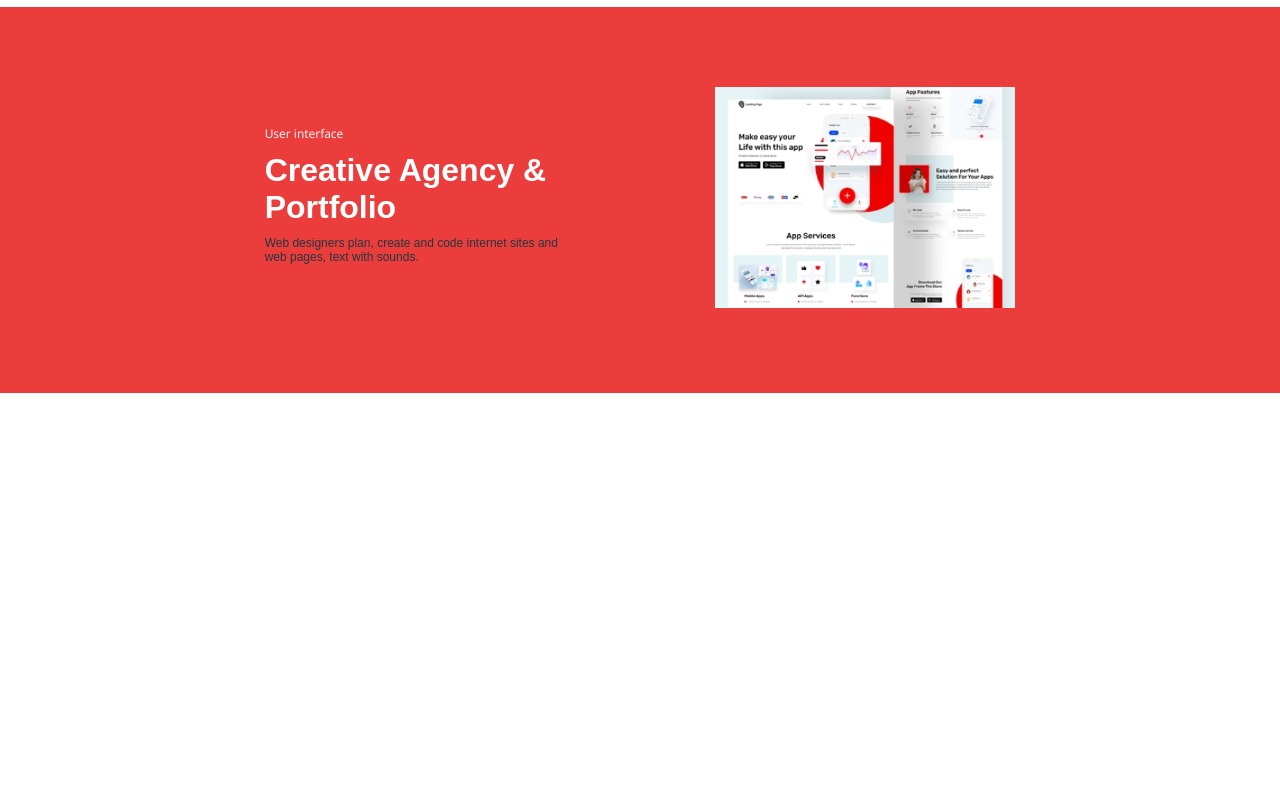
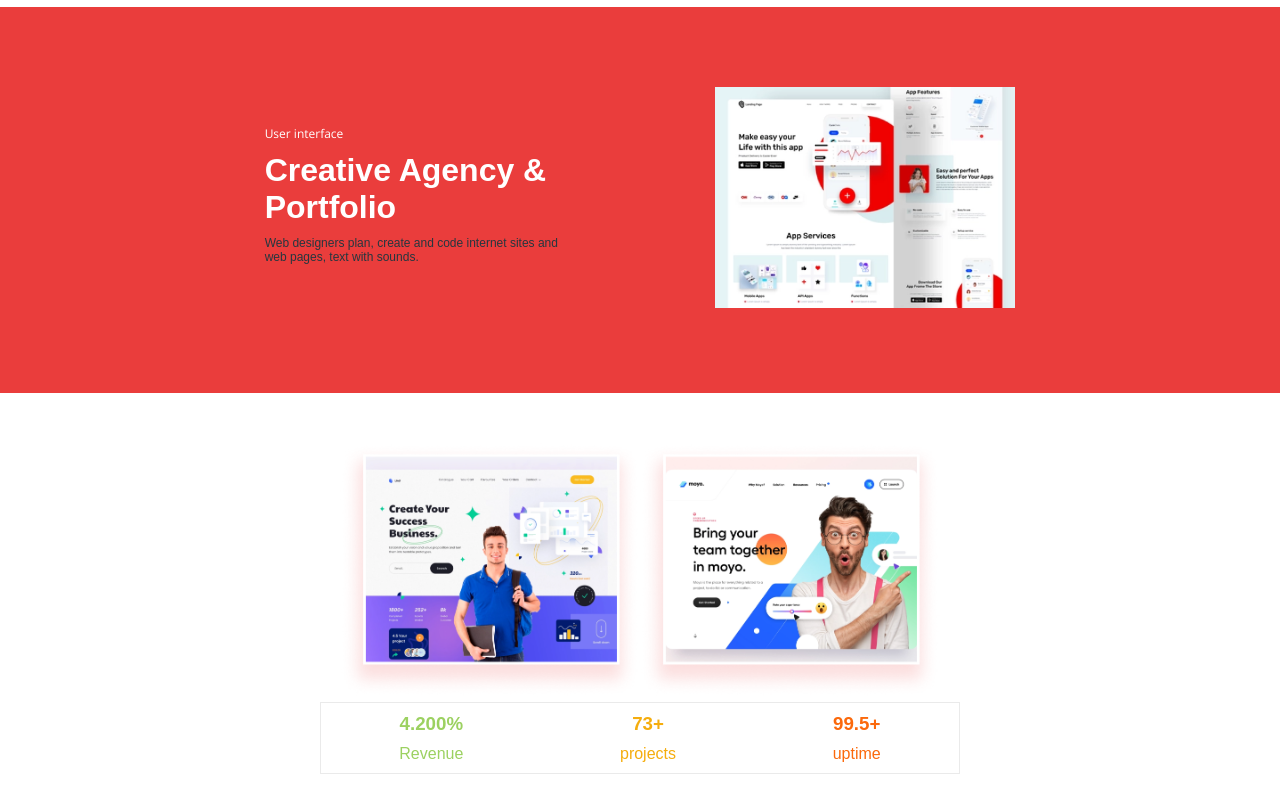
Before and after one commit to Gabriel-Aroucas/BusinessPage, a React (Vite) app: page / in a window 1280 px wide. Shown: the part 1390-2190 px from the top of the page. Before the commit the page ends 1783 px from the top, so only its background shows below. Built offline with nearby package versions, Linux system fonts and the light colour scheme.

Commit message:
:sparkles: feat: nova seção - statistic

```diff
--- a/src/App.css
+++ b/src/App.css
@@ -234,3 +234,51 @@ p {
         margin:20px 0
     }
 }
+
+
+.statistic{
+    margin: 50px 0;
+    text-align: center;
+}
+.statistic .statisticText{
+    display: flex;
+    justify-content: space-around;
+    width: 50%;
+    margin: auto;
+}
+
+.statistic .statisticText :nth-child(1) h1,.statistic .statisticText :nth-child(1) p {
+    color: var(--verdeClaro);
+}
+
+
+.statistic .statisticText :nth-child(2) h1,.statistic .statisticText :nth-child(2) p {
+    color: var(--amareloClaro);
+}
+
+
+.statistic .statisticText :nth-child(3) h1,.statistic .statisticText :nth-child(3) p {
+    color: var(--laranja);
+}
+
+.statistic .statisticText :nth-child(4) h1,.statistic .statisticText :nth-child(4) p {
+    font-size: 9px;
+}
+
+.statistic .statisticText {
+    border: 1px solid rgb(51, 51, 51, 0.1);
+}
+
+@media (max-width:700px){
+    .statistic .statisticText{
+        width: 100%;
+    }
+}
+@media (max-width:300px){
+    .statistic .statisticSrc img{
+        width: 90vw;
+    }
+    .statistic .statisticText{
+        flex-direction: column;
+    }
+}
--- a/src/App.tsx
+++ b/src/App.tsx
@@ -3,6 +3,8 @@ import Arrow from "./assets/exploreIcons/arrow.png"
 import Dot from "./assets/exploreIcons/dot.png"
 import About from './assets/about.png'
 import printPreview from './assets/printPreview.png'
+import static1 from './assets/static1.png'
+import static2 from './assets/static2.png'
 
 import Man from "./assets/man.png"
 import Header from './components/Header/Header'
@@ -87,8 +89,32 @@ function App() {
             <p>Web designers plan, create and code internet sites and web pages, text with sounds.</p>
           </div>
           <div className="discoverOurWorkSrc">
-            <img src={printPreview}  width={widthDefault} alt="" />
+            <img src={printPreview} width={widthDefault} alt="" />
           </div>
+        </div>
+      </section>
+
+      <section className="statistic">
+        <div className="statisticSrc">
+          <img src={static1} width={widthDefault} alt="" />
+          <img src={static2} width={widthDefault} alt="" />
+        </div>
+
+        <div className="statisticText">
+          <article className="revenue">
+            <h1>4.200%</h1>
+            <p>Revenue</p>
+          </article>
+
+          <article className="projects">
+            <h1>73+</h1>
+            <p>projects</p>
+          </article>
+
+          <article className="uptime">
+            <h1>99.5+</h1>
+            <p>uptime</p>
+          </article>
         </div>
       </section>
     </>
--- a/src/index.css
+++ b/src/index.css
@@ -1,3 +1,6 @@
 :root{
     --corGoiaba:#EA3D3C;
+    --verdeClaro:#9CD161;
+    --amareloClaro:#F5AD0D;
+    --laranja:#FB690C;
 }
```
Also changed, not shown: src/assets/static1.png (added), src/assets/static2.png (added).
